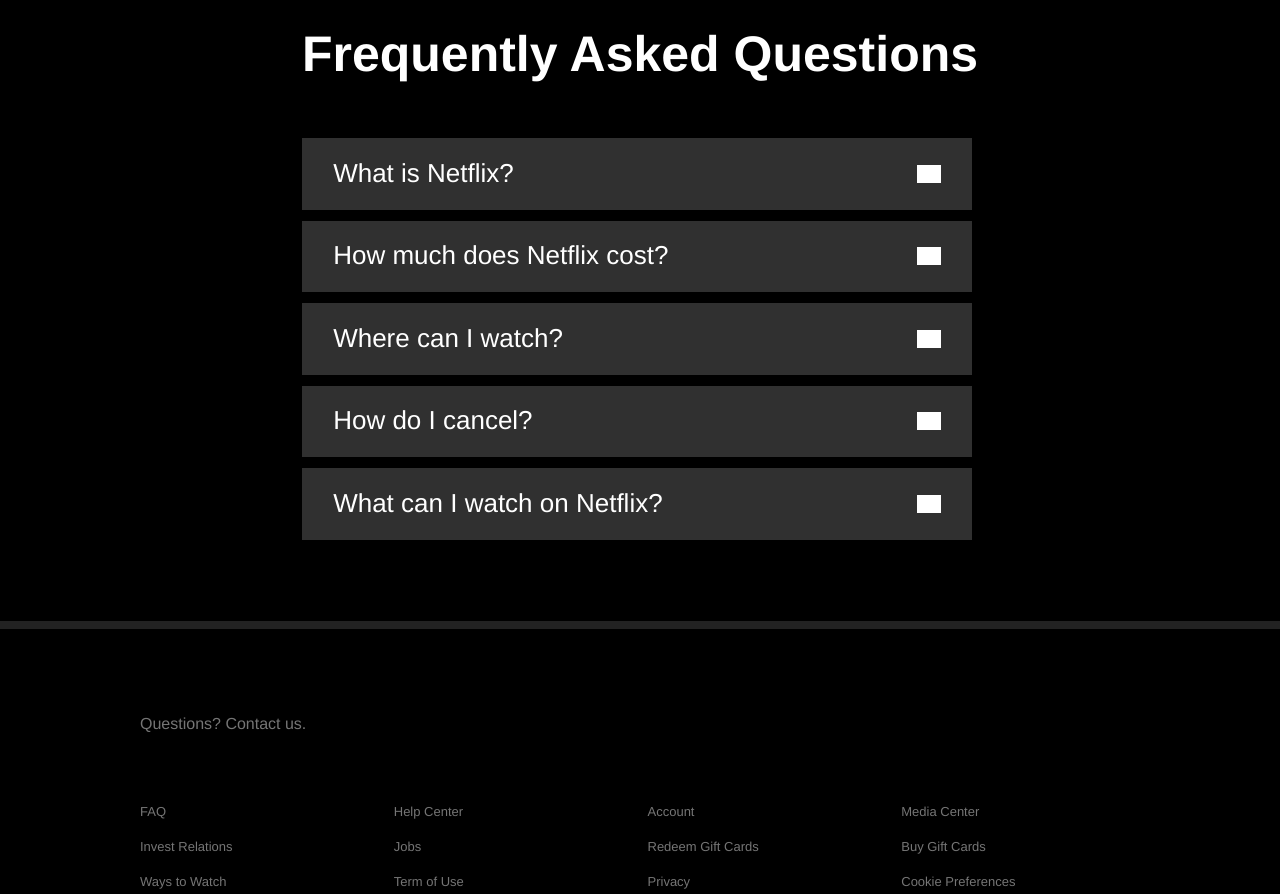
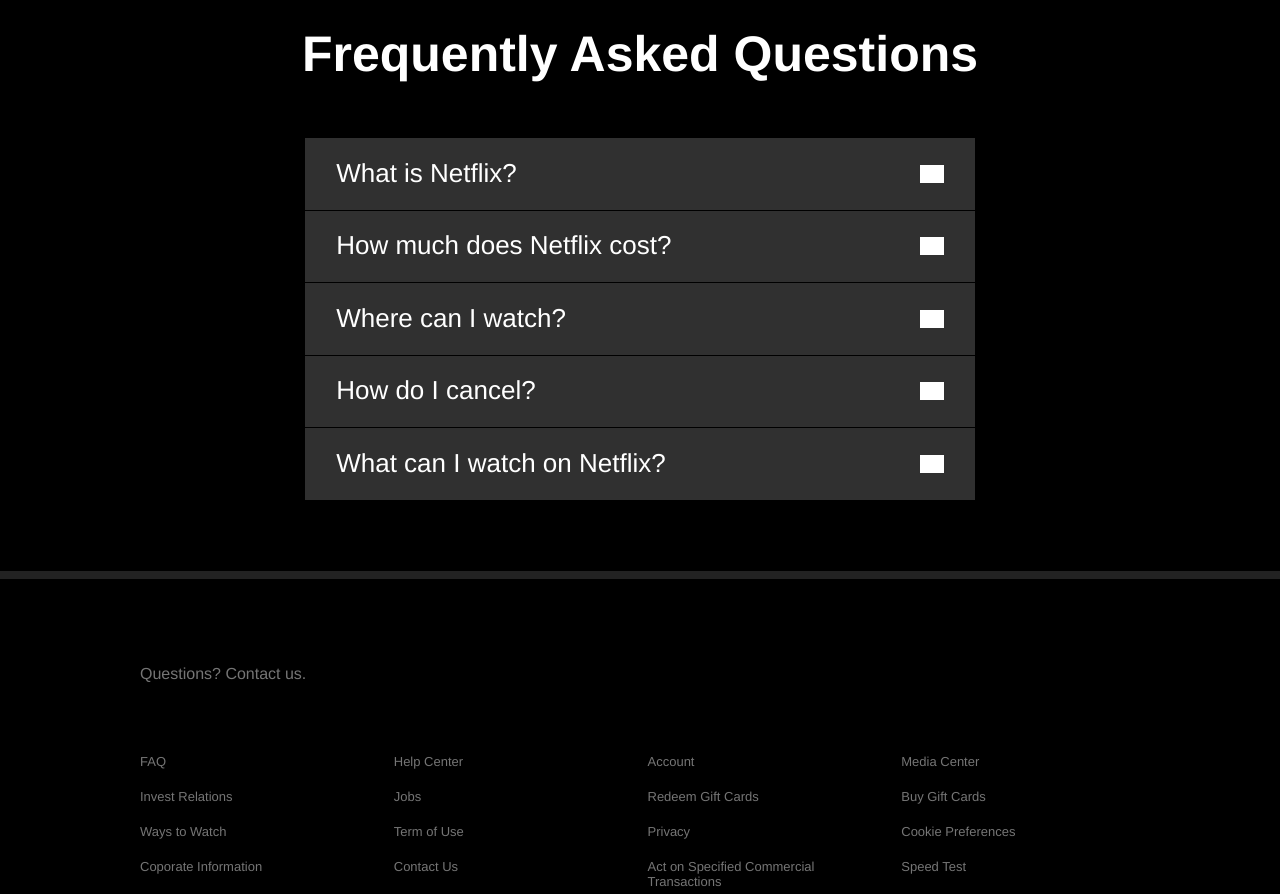
Before and after one commit to yanghwai/react-netflix-demo, a React (Create React App) app: page / in a window 1280 px wide. Shown: the part 1280-2174 px from the top of the page. Built offline with nearby package versions, Linux system fonts and the light colour scheme; grey boxes are pictures that could not be loaded.

Commit message:
--bugfix: fix faq accordion not centered

```diff
--- a/src/components/accordion/styles/accordion.js
+++ b/src/components/accordion/styles/accordion.js
@@ -29,7 +29,9 @@
 export const Item = styled.div`
   color: white;
   margin-bottom: 10px;
+  margin: auto;
   max-width: 670px;
+  width: 100%;
 
   &:first-of-type {
     margin-top: 3em;
```
